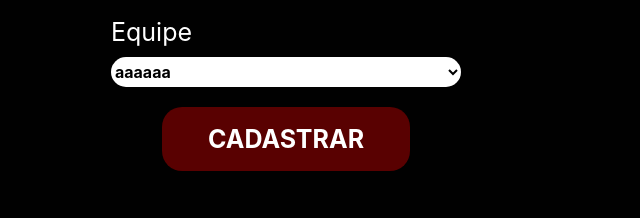
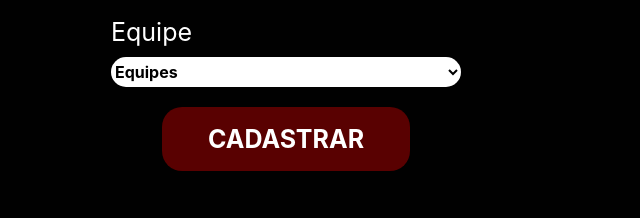
Before and after one commit to PedroLCamara/ProjetoEPlayersSenai, a plain HTML site: page login.html in a window 1280 px wide. Shown: the part 442-660 px from the top of the page, 354-994 px from the left. Drawn offline with Linux system fonts and the light colour scheme.

Commit message:
select_cadastro_jogador_ajustes

```diff
--- a/login.html
+++ b/login.html
@@ -50,6 +50,7 @@
                         <div class="campo_cadastro">
                             <span class="texto_cadastro">Equipe</span>
                             <select aria-placeholder="selecione a equipe" class="input_cadastro" type="text">
+                                <option selected=“selected” hidden> Equipes </option>
                                 <option value="aaaaaa">aaaaaa</option>
                                 <option value="bbbbbb">bbbbbb</option>
                             </select>
```
